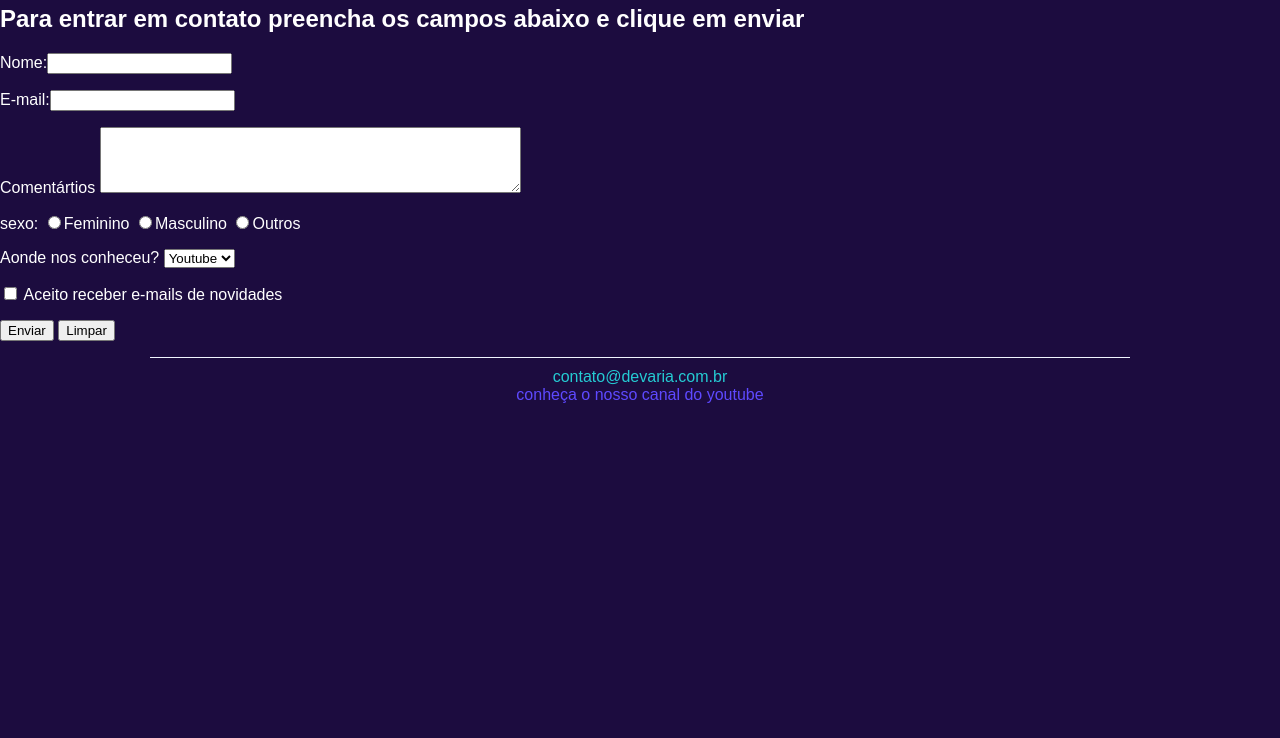
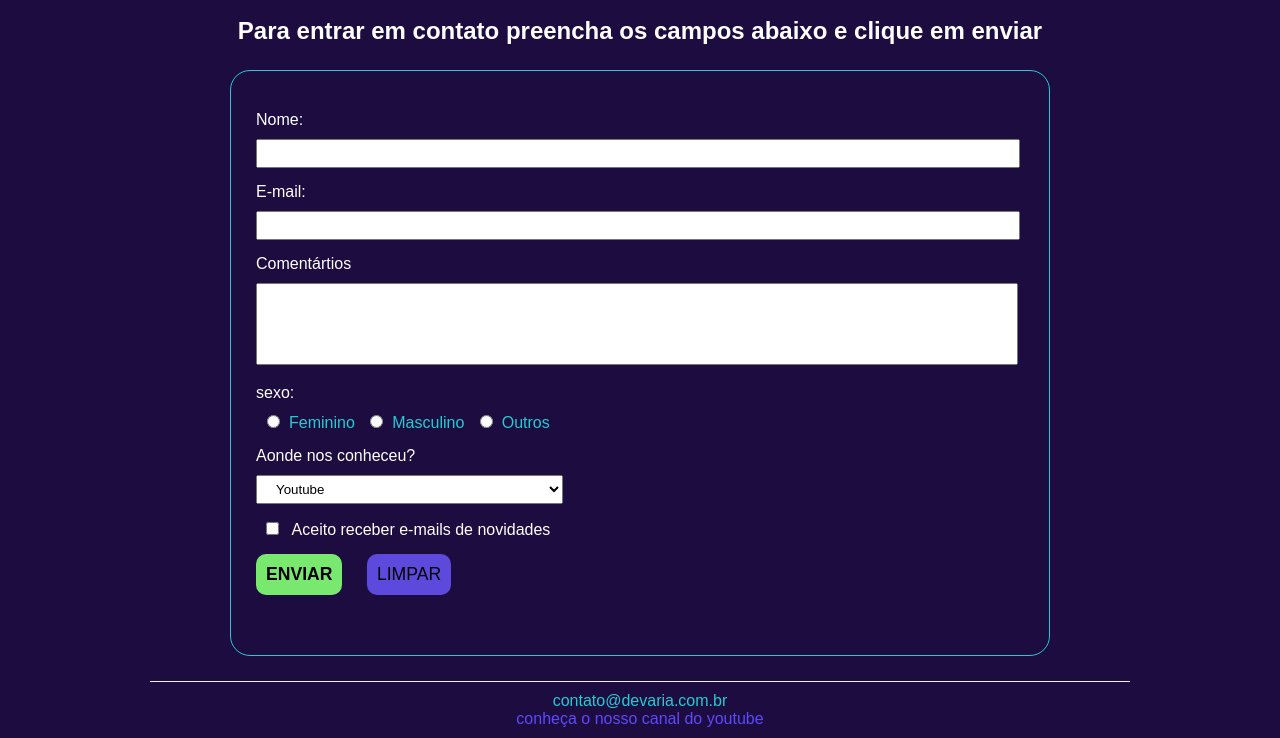
Before and after one commit to SamuelHSA/devaria-aula-css-parte1, a plain HTML site: page FaleConosco.html in a window 1280 px wide. Shown: the part 168-906 px from the top of the page. Before the commit the page ends 800 px from the top, so only its background shows below. Drawn offline with Linux system fonts and the light colour scheme.

Commit message:
home, página professores fale conosco

```diff
--- a/FaleConosco.html
+++ b/FaleConosco.html
@@ -7,6 +7,8 @@
         <link rel="stylesheet" href="public/css/devaria.css" />
         <link rel="stylesheet" href="public/css/footer.css" />
         <link rel="stylesheet" href="public/css/header.css" />
+        <link rel="stylesheet" href="public/css/fale-conosco.css" />
+
     </head>
     <body>
         <header>
@@ -22,27 +24,26 @@
             </nav>
         </header>
         <main>
-            <h1>Fale com a Devaria através dessa página</h1>
-
-            <h2>Para entrar em contato preencha os campos abaixo e clique em enviar</h2>
-            <form action="index.html">
-                <p>
+            <h1 class="title text-center">Fale com a Devaria através dessa página</h1>
+            <h2 class="sub-title text-center">Para entrar em contato preencha os campos abaixo e clique em enviar</h2>
+            <form action="index.html" class="contact-form margin-horizontal-20px">
+                <div>
                     <label>Nome:</label><input type="text" name="Nome" maxlength="70" />
-                </p>
-                <p>
+                </div>
+                <div>
                     <label>E-mail:</label><input type="text" name="E-mail" maxlength="150" />
-                </p>
-                <p>
+                </div>
+                <div>
                     <label>Comentártios</label>
                     <textarea name="Comentario" cols="50" rows="4"></textarea>
-                </p>
-                <p>
+                </div>
+                <div>
                     <label>sexo:</label>
-                    <input type="radio" name="Sexo"/><label>Feminino</label>
-                    <input type="radio" name="Sexo"/><label>Masculino</label>
-                    <input type="radio" name="Sexo"/><label>Outros</label>
-                </p>
-                <p>
+                    <input type="radio" name="Sexo"/><span>Feminino</span>
+                    <input type="radio" name="Sexo"/><span>Masculino</span>
+                    <input type="radio" name="Sexo"/><span>Outros</span>
+                </div>
+                <div>
                     <label>Aonde nos conheceu?</label>
                     <select name="Conheceu">
                         <option selected>Youtube</option>
@@ -50,15 +51,15 @@
                         <option>Amigos</option>
                         <option>Outros</option>
                     </select>
-                </p>
-                <p>
-                    <input  type="checkbox" name="Aceite " value="Aceite"/>
-                    <label>Aceito receber e-mails de novidades</label>
-                </p>
-                <p>
+                </div>
+                <div>
+                    <input  type="checkbox" name="Aceite " value="Aceite" />
+                    <span>Aceito receber e-mails de novidades</span>
+                </div>
+                <div>
                     <input type="submit" name="Enviar" value="Enviar" />
                     <input type="reset" name="Limpar" value="Limpar" />
-                </p>
+                </div>
             </form>
         </main>
         <footer>
--- a/public/css/devaria.css
+++ b/public/css/devaria.css
@@ -28,6 +28,11 @@ h1.title {
     text-align: center;
 }
 
+.margin-horizontal-20px {
+    margin-left: 20px;
+    margin-right: 20px;
+}
+
 @media screen and (min-width: 992px) {
     .width-50pct-desktop {
         width: 50% !important;
--- /dev/null
+++ b/public/css/fale-conosco.css
@@ -0,0 +1,90 @@
+/* Estilos relacionados a página de fale conosco */
+
+.sub-title {
+    margin: 0 20px;
+}
+
+main .contact-form > div {
+    margin: 15px 0;
+}
+
+main .contact-form > div label {
+    display: block;
+    margin-bottom: 10px;
+}
+
+main .contact-form input,
+main .contact-form select,
+main .contact-form textarea {
+    width: 90%;
+    padding: 5px 15px;
+    outline-color: #3bd42d;
+}
+
+main .contact-form select {
+    width: 100%;
+}
+
+main .contact-form textarea {
+    resize: none;
+    padding-top: 15px;
+}
+
+main .contact-form > div input[type="radio"] ,
+main .contact-form > div input[type="checkbox"] {
+    width: 25px;
+}
+
+main .contact-form > div:nth-child(4) span {
+    color: #25cbd3;
+}
+
+main .contact-form > div input[type="submit"],
+main .contact-form > div input[type="reset"] {
+    width: 100%;
+    margin-bottom: 20px;
+    border: none;
+    text-transform: uppercase;
+    border-radius: 10px;
+    font-size: 1.1em;
+}
+
+main .contact-form > div input[type="submit"] {
+    background-color: #78e96e;
+    padding: 10px;
+    font-weight: bold;
+}
+
+main .contact-form > div input[type="reset"] {
+    background-color: #5e49dd;
+}
+
+@media screen and (min-width: 992px) {
+    main .contact-form {
+        width: 60%;
+        border: 1px solid #25cbd3;
+        border-radius: 20px;
+        padding: 25px;
+        margin: 25px auto;
+    }
+
+    main .contact-form input,
+    main .contact-form textarea {
+        width: 95%;
+    }
+
+    main .contact-form select {
+        width: 40%;
+    }
+
+    main .contact-form > div input[type="submit"],
+    main .contact-form > div input[type="reset"] {
+        width: auto;
+        padding: 10px;
+        outline: none;
+    }
+
+    main .contact-form > div input[type="submit"] {
+        margin-right: 20px;
+    }
+}
```
